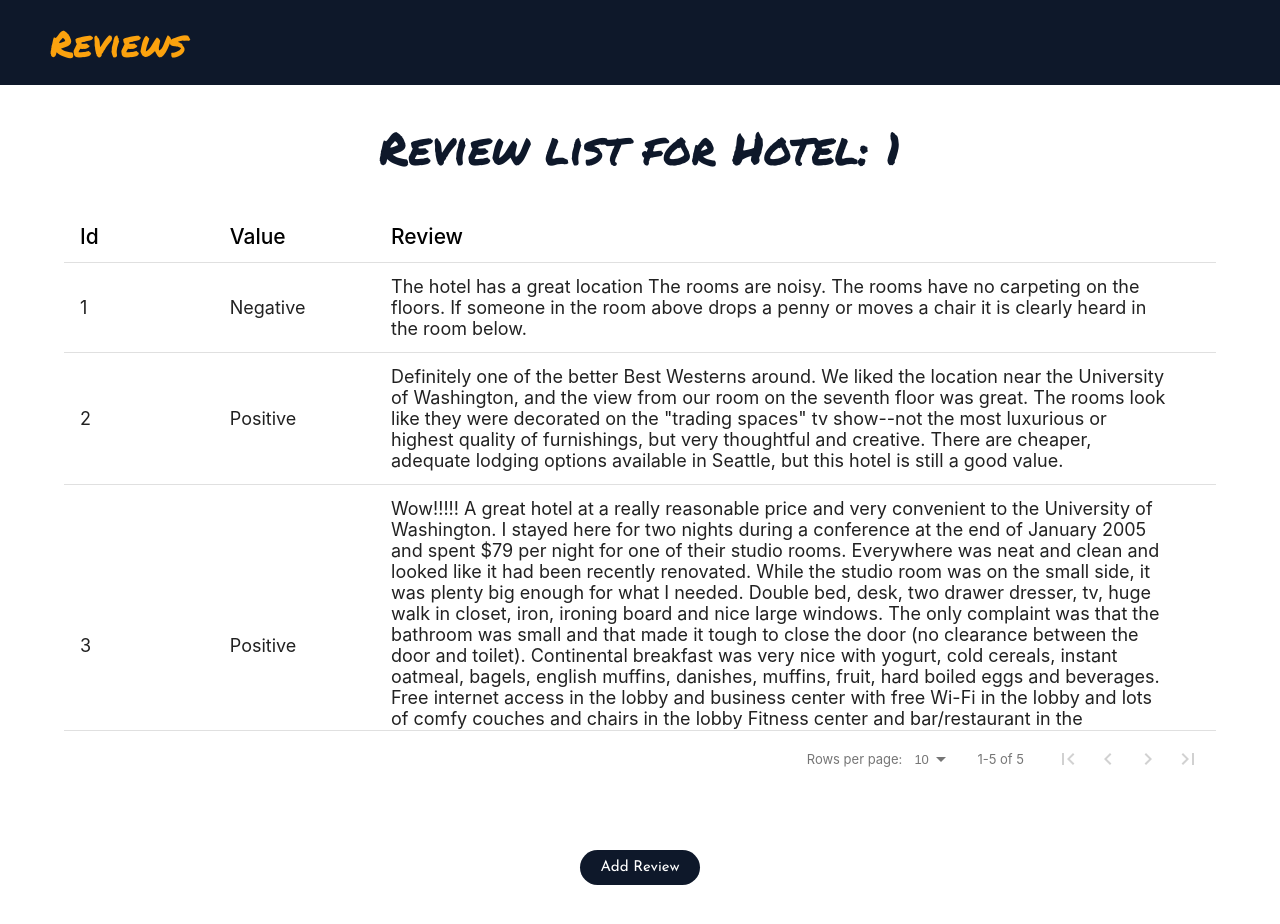
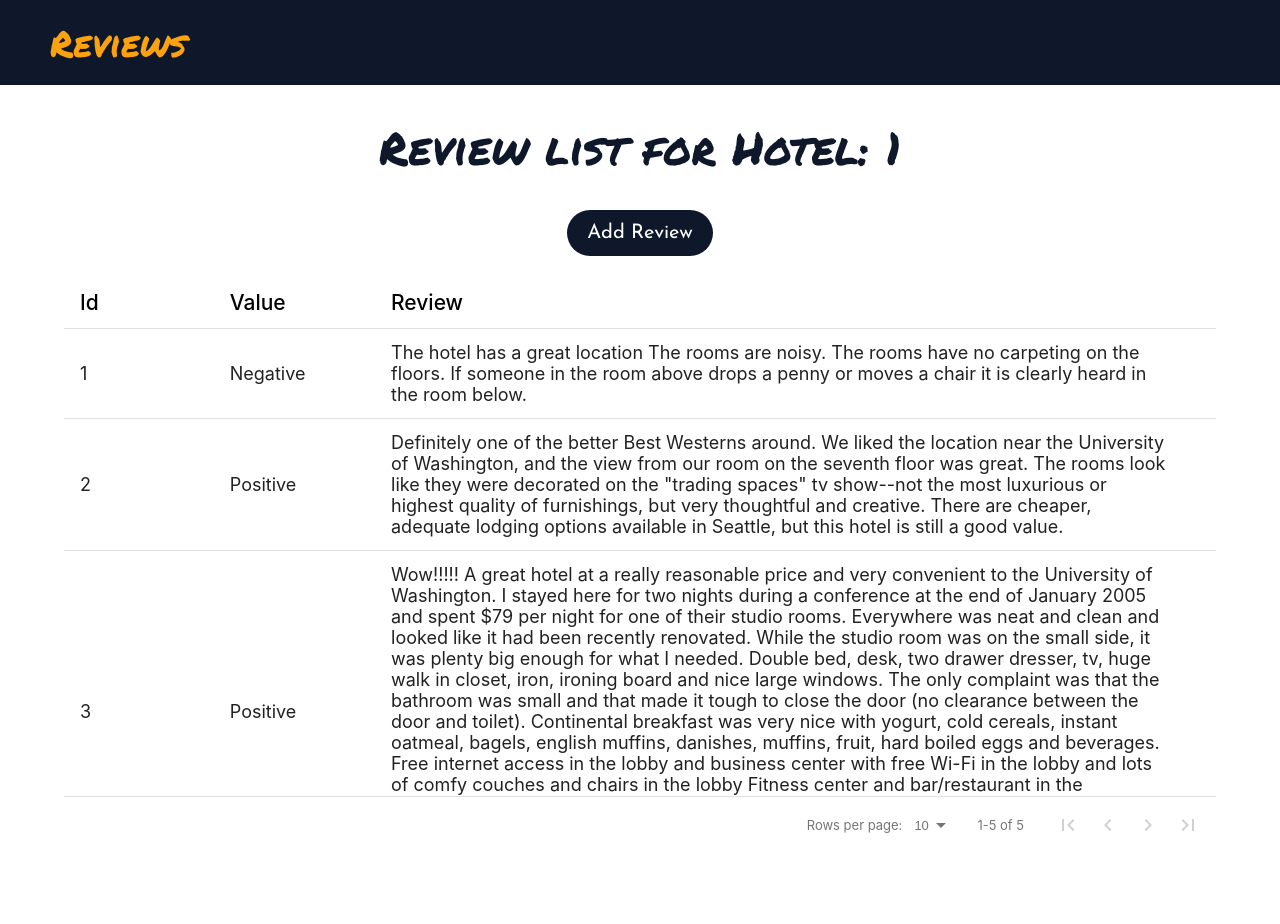
Before and after one commit to SantiAlmancy/Analizador-de-Sentimientos, a React (Create React App) app in the folder Web Page/frontend/hotel-reviews/: page /reviews/1 in a window 1280 px wide. Shown: the top 924 px of the page. Before the commit the page ends 885 px from the top, so only its background shows below. Built offline with nearby package versions, Linux system fonts and the light colour scheme; a web font is replaced by a local one.

Commit message:
addReview - Updating css file from review list page

```diff
--- a/Web Page/frontend/hotel-reviews/src/pages/AddReview.js
+++ b/Web Page/frontend/hotel-reviews/src/pages/AddReview.js
@@ -2,7 +2,7 @@ import React, { useState } from 'react';
 import { useParams } from 'react-router-dom';
 import './AddReview.css';
 
-const AddReview = ({ onSubmit }) => {
+const AddReview = ({ props }) => {
     const { id } = useParams();
     const [review, setReview] = useState({
         value: 'Positive',  // Static value
@@ -21,7 +21,7 @@ const AddReview = ({ onSubmit }) => {
     const handleSubmit = (e) => {
         e.preventDefault();
         // Handle the form submission logic here
-        onSubmit(id, review);  // Pass the review data to the parent component
+        props.onSubmit(id, review);  // Pass the review data to the parent component
     };
 
     const handleButtonClick = () => {
--- a/Web Page/frontend/hotel-reviews/src/pages/Reviews.css
+++ b/Web Page/frontend/hotel-reviews/src/pages/Reviews.css
@@ -5,3 +5,24 @@
     font-weight: 400;
     font-style: normal;
 }
+
+.addReviewButton {
+    background-color: #0e182a;
+    color: white;
+    border: none;
+    border-radius: 30px;
+    font-family: "Josefin Sans", sans-serif;
+    font-size: 20px;
+    padding: 13px 20px 13px 20px;
+    cursor: pointer;
+    transition: background-color 0.3s ease;
+    margin-bottom: 20px;
+}
+
+.addReviewButton:hover {
+    background-color: #f5b042;
+}
+
+.reviewList {
+    padding-bottom: 10px;
+}
--- a/Web Page/frontend/hotel-reviews/src/pages/Reviews.js
+++ b/Web Page/frontend/hotel-reviews/src/pages/Reviews.js
@@ -79,11 +79,11 @@ const Reviews = () => {
             <Header text="Reviews" />
             <div className='reviewList'>
                 <h1>Review list for Hotel: {id}</h1>
-                <Table columns={columns} data={data} height={'520px'} />
                 <button
-                    className="rowButton"
+                    className="addReviewButton"
                     onClick={handleButtonClick}>
                     Add Review</button>
+                <Table columns={columns} data={data} height={'520px'} />
                 {showForm && <AddReview onSubmit={handleFormSubmit} />}
             </div>
         </div>
```
